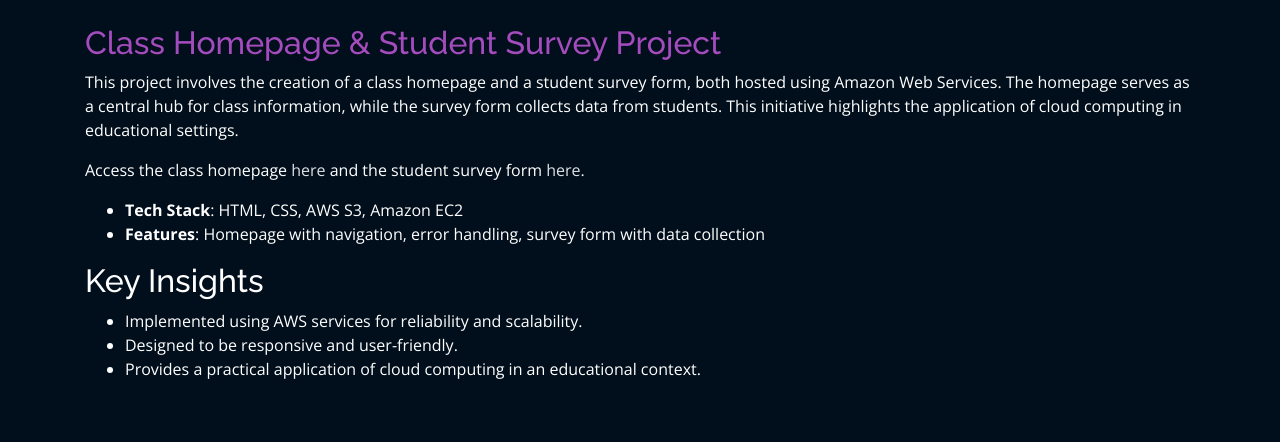
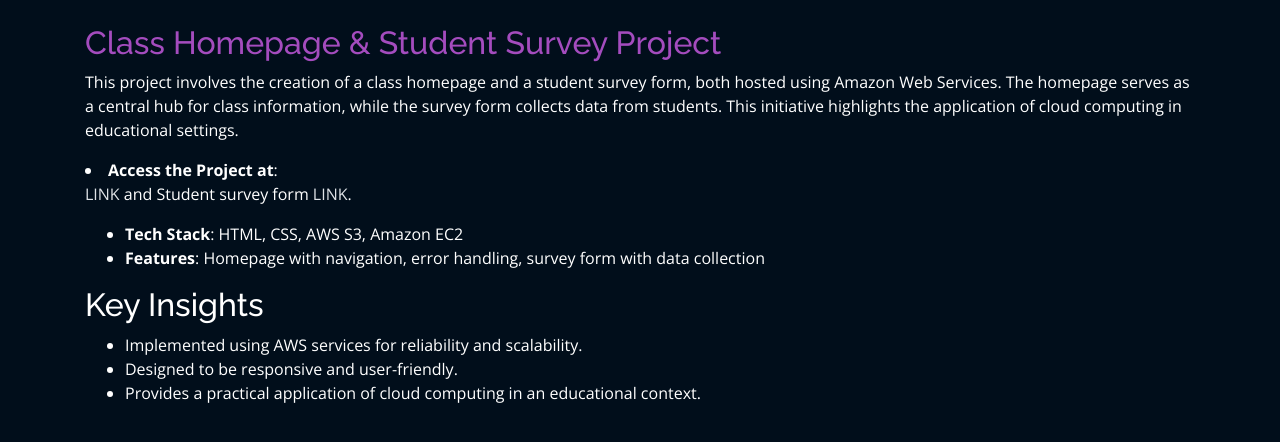
Before and after one commit to Lemonnycodes/Lemonnycodes.github.io, a plain HTML site: page projects/aws.html in a window 1280 px wide. Drawn offline with nearby package versions, Linux system fonts and the light colour scheme.

Commit message:
Update aws.html

```diff
--- a/projects/aws.html
+++ b/projects/aws.html
@@ -39,7 +39,7 @@
                         <br>
                         <h2 style="color:#a44cbe">Class Homepage & Student Survey Project</h2>
                         <p>This project involves the creation of a class homepage and a student survey form, both hosted using Amazon Web Services. The homepage serves as a central hub for class information, while the survey form collects data from students. This initiative highlights the application of cloud computing in educational settings.</p>
-                        <p>Access the class homepage <a href="http://hw1-swathidsankaran.s3-website-us-east-1.amazonaws.com/" target="_blank">here</a> and the student survey form <a href="http://ec2-3-133-113-158.us-east-2.compute.amazonaws.com/" target="_blank">here</a>.</p>
+                        <li><strong>Access the Project at</strong>:<p><a href="http://hw1-swathidsankaran.s3-website-us-east-1.amazonaws.com/" target="_blank">LINK</a> and  Student survey form <a href="http://ec2-3-133-113-158.us-east-2.compute.amazonaws.com/" target="_blank">LINK</a>.</p>
                         <ul>
                             <li><strong>Tech Stack</strong>: HTML, CSS, AWS S3, Amazon EC2</li>
                             <li><strong>Features</strong>: Homepage with navigation, error handling, survey form with data collection</li>
```
